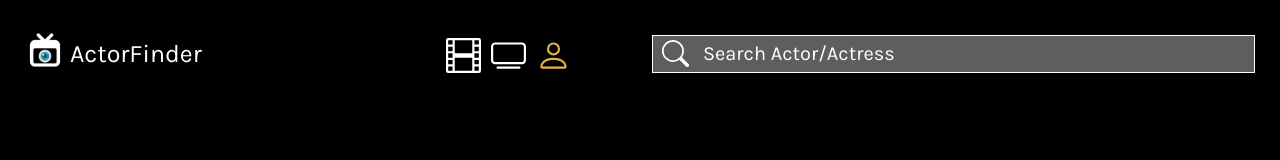
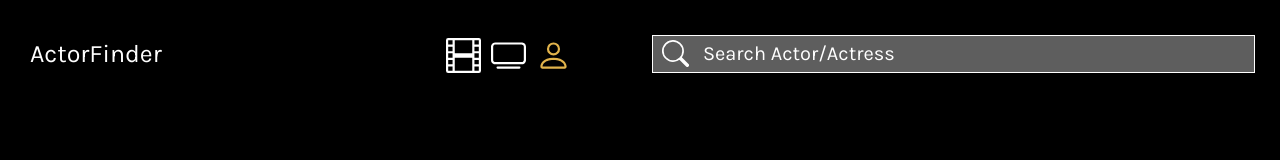
Before and after one commit to yanndelaqueze/react-actor-finder, a React (Create React App) app: page / in a window 1280 px wide. Shown: the top 160 px of the page. Built offline with nearby package versions, Linux system fonts and the light colour scheme; no server answers.

Commit message:
remove logo

```diff
--- a/src/App.jsx
+++ b/src/App.jsx
@@ -237,7 +237,7 @@ export function App() {
         <div className={s.header}>
           <div className="row">
             <div className="col-4">
-              <Logo title="ActorFinder" subtitle="" image={logo} />
+              <Logo title="ActorFinder" subtitle="" />
             </div>
             <div className="col-md-12 col-lg-2">
               <SearchSelector
--- a/src/components/Logo/Logo.jsx
+++ b/src/components/Logo/Logo.jsx
@@ -4,7 +4,7 @@ export function Logo({ image, title, subtitle }) {
   return (
     <div>
       <div className={s.container}>
-        <img className={s.img} src={image} alt="" />
+        {/* <img className={s.img} src={image} alt="" /> */}
         <span className={s.title}>{title}</span>
       </div>
       <span className={s.subtitle}>{subtitle}</span>
```
